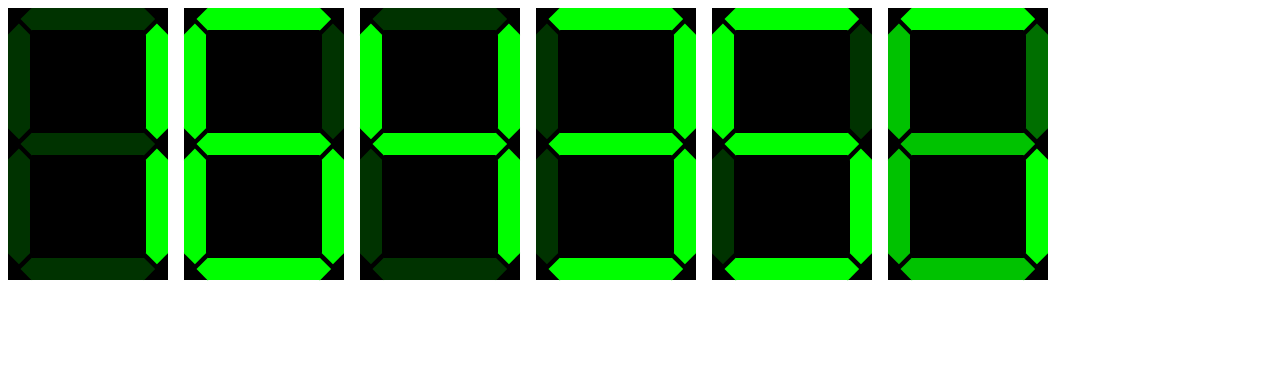
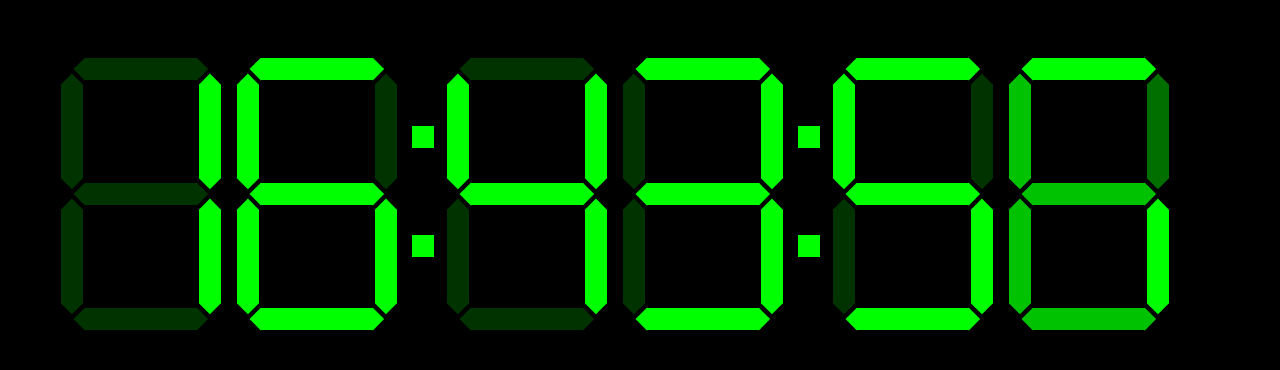
Before and after one commit to andysellick/digitalnumbers, a plain HTML site: page index.html in a window 1280 px wide. Drawn offline with Linux system fonts and the light colour scheme.

Commit message:
Improving clock

```diff
--- a/css/digitalnumbers.less
+++ b/css/digitalnumbers.less
@@ -34,6 +34,7 @@
 	@transpeed: 0.5s;
 	@size: 10em;
 
+	.digitalnumbers {
 		.digit {
 			float:left;
 			position:relative;
@@ -225,3 +226,34 @@
 				}
 			}
 		}
+
+		&.clock {
+			.digit {
+				&:nth-child(2n + 2){
+					margin-right:50px;
+					&:before,
+					&:after {
+						content:"";
+						position:absolute;
+						left:100%;
+						width:14%;
+						height:8%;
+						margin-left:15px;
+						background:@digitBg;
+					}
+					&:before {
+						top:25%;
+					}
+					&:after {
+						top:65%;
+					}
+				}
+				&:last-child {
+					&:before,
+					&:after {
+						display:none;
+					}
+				}
+			}
+		}
+	}
--- a/index.html
+++ b/index.html
@@ -5,10 +5,22 @@
     <meta charset="utf-8" />
     <meta name="viewport" content="initial-scale=1.0">
     <link rel="stylesheet" type="text/css" href="css/digitalnumbers.css"/>
+    <style>
+    	body {
+    		background:black;
+    		text-align:center;
+    	}
+    	.page {
+    		display:inline-block;
+    		padding-top:50px;
+    	}
+    </style>
 </head>
 
 <body>
-	<div id="digitwrapper"></div>
+	<div class="page">
+		<div id="digitwrapper" class="digitalnumbers"></div>
+	</div>
 
     <script src="js/vendor/jquery.min.js"></script>
     <script src="js/digitalnumbers.js"></script>
--- a/js/digitalnumbers.js
+++ b/js/digitalnumbers.js
@@ -20,7 +20,7 @@
 				increment: 1,
 				speed: 500,
 				direction: 1, //either 1 to increase or -1 to decrease
-				mode: 'scale', //can be scale, scaleloop
+				mode: 'scale', //can be scale, scaleloop, clock
 			}, this.defaults, this.options);
 
 			var functions = {
@@ -28,6 +28,7 @@
 					//begin
 					init: function(){
 						if(obj.settings.mode === 'clock'){
+							obj.$elem.addClass('clock');
 							obj.numLen = 6;
 							obj.numCurr = functions.utility.getCurrentTime();
 							functions.markup.createDigits();
```
Also changed, not shown: css/digitalnumbers.css. Lines whose indentation alone changed are shown as unchanged.
